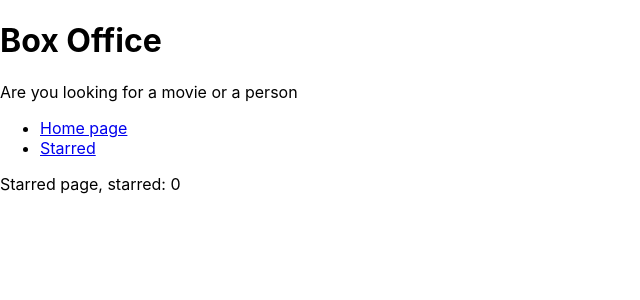
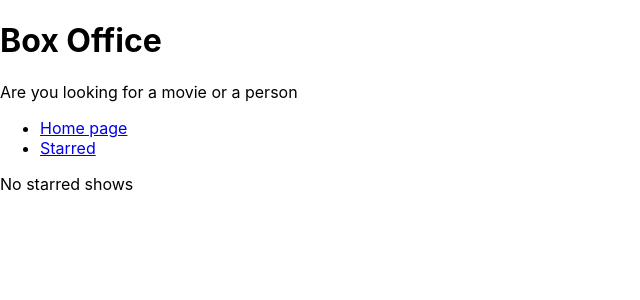
Before and after one commit to IWillInciteHaos/box-office, a React (Create React App) app: page /starred in a window 1280 px wide. Shown: the top 300 px of the page, without its empty margins (0-640 px from the left). Built offline with nearby package versions, Linux system fonts and the light colour scheme.

Commit message:
starred page is functional
no pretty pages still...

```diff
--- a/src/Pages/Starred.jsx
+++ b/src/Pages/Starred.jsx
@@ -1,10 +1,30 @@
+import { useQuery } from "@tanstack/react-query";
+import { getMultipleShowsById } from "../api/tvmaze";
+import ShowGrid from "../components/shows/ShowGrid";
 import { useStarredShows } from "../lib/UseStarredShows";
 
 const Starred = () => {
 
-    const [starredShows, dispatchStarred] = useStarredShows();
+    const [starredShowsIds] = useStarredShows();
 
-    return <div>Starred page, starred: {starredShows.length}</div>
+    const { data : starredShows, error : starredShowsError} = useQuery({
+        queryKey: ['starred', starredShowsIds],
+        queryFn: () => getMultipleShowsById(starredShowsIds).then(result =>
+            result.map(show => ({ show }))),
+        refetchOnWindowFocus: false
+    });
+
+    if(starredShows?.length > 0) {
+        return <ShowGrid shows={starredShows} />
+    }else if(starredShows?.length === 0){
+        return <div>No starred shows</div>
+    }
+
+    if(starredShowsError){
+        return <div>ERROR: {starredShowsError.message}</div>
+    }
+
+    return <div>Shows loading...{starredShowsIds.length}</div>
 }
 
 export default Starred;
--- a/src/api/tvmaze.js
+++ b/src/api/tvmaze.js
@@ -10,3 +10,9 @@
 export const searchForShows = (query) => apiGet(`/search/shows?q=${query}`);
 export const searchForPeople = (query) => apiGet(`/search/people?q=${query}`);
 export const getShowsByID = (showID) => apiGet(`/shows/${showID}?embed[]=seasons&embed[]=cast`)
+
+export const getMultipleShowsById = async (showIDs) => {
+
+    const promises = showIDs.map(showId => apiGet(`/shows/${showId}`));
+    return  Promise.all(promises);
+}
```
Also changed, not shown: 1 other file (tests, documents, lock files or other folders).
